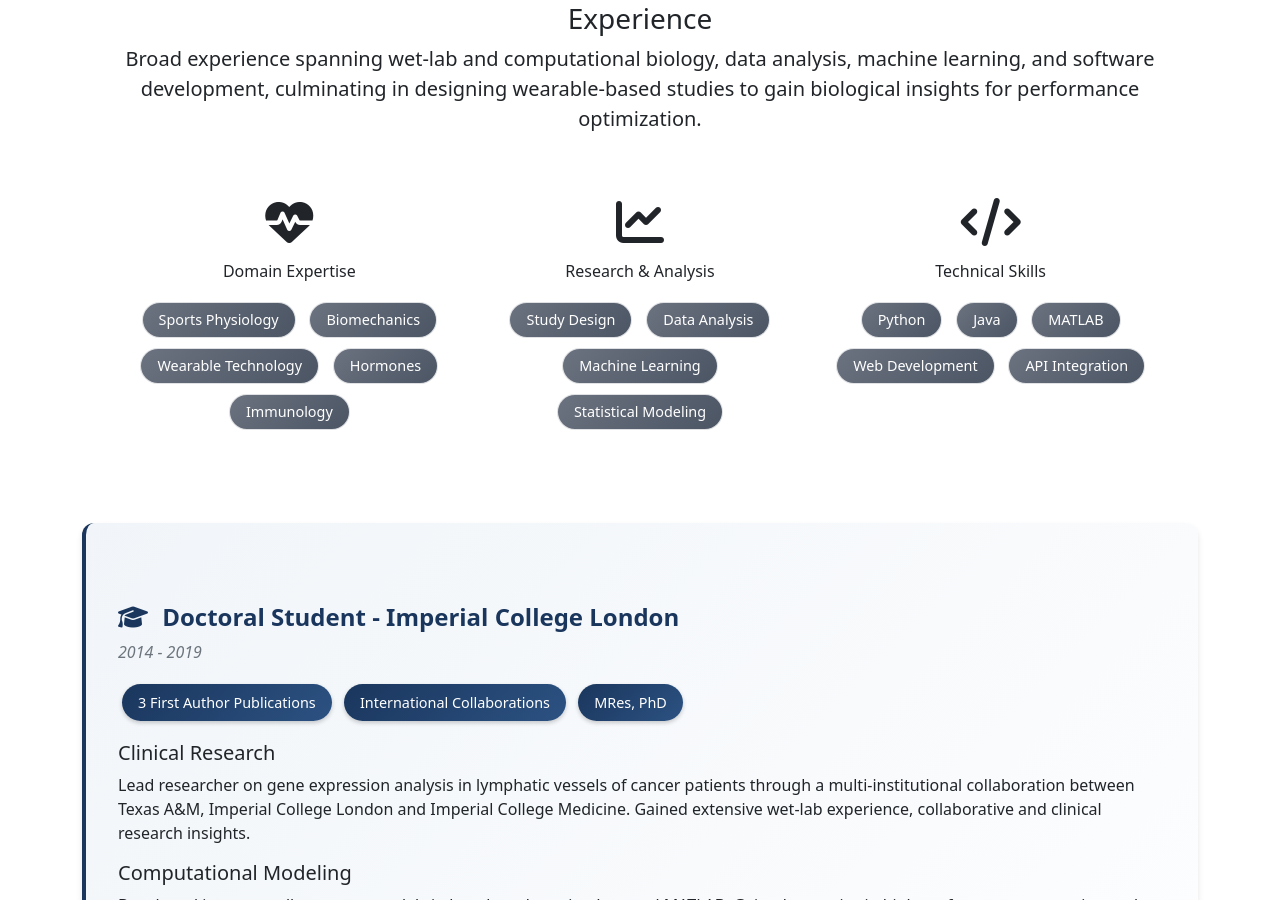
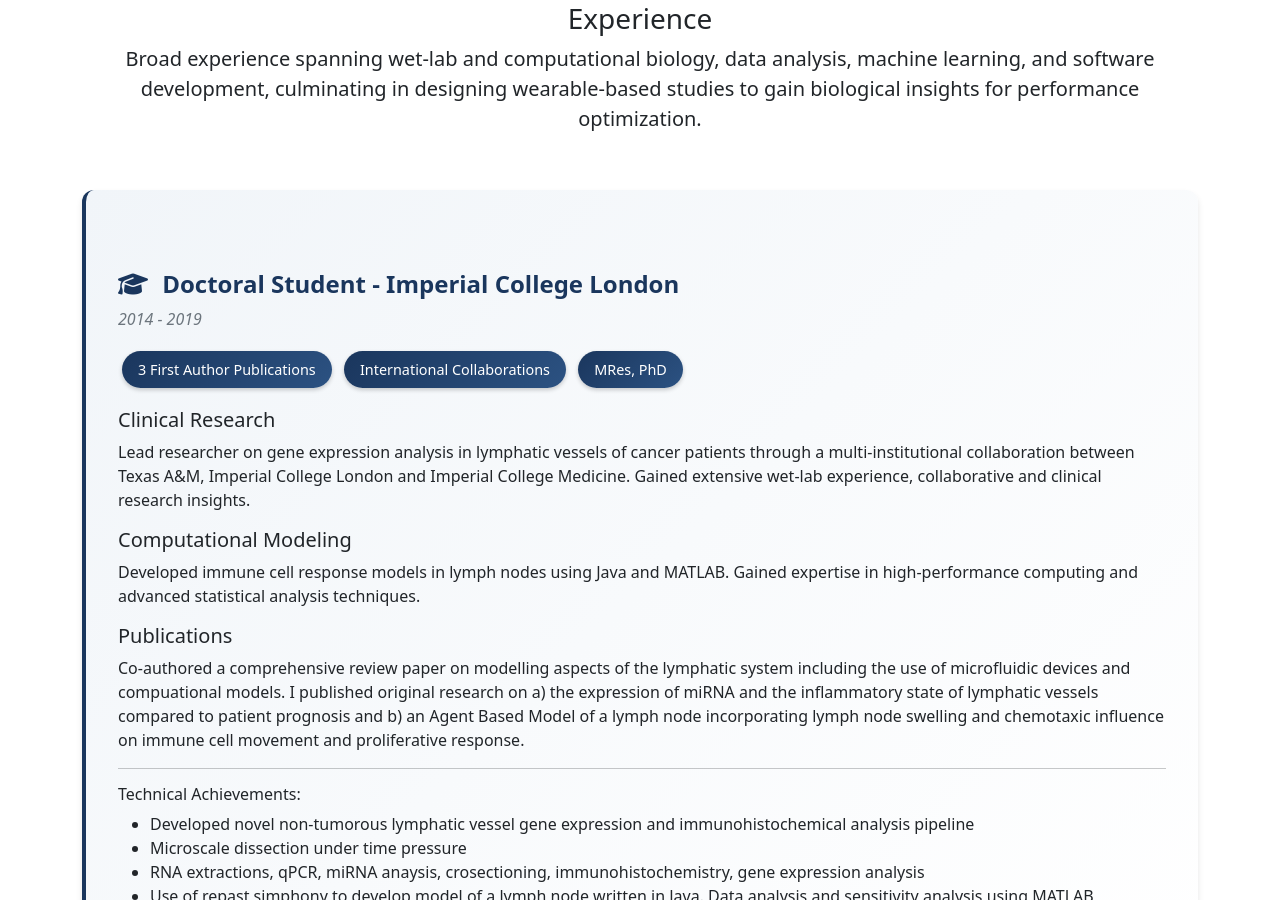
Before and after one commit to johnsara04/mysite_static, a Jekyll site: the page built from experience.html, in a window 1280 px wide and 900 px high, scrolled down 421 px. Built offline with Jekyll 4.4.1, drawn with Linux system fonts in a browser that asks for light colours; nearby versions of some CDN libraries.

Commit message:
Update experience.html

```diff
--- a/experience.html
+++ b/experience.html
@@ -13,51 +13,8 @@
         </div>
     </div>
 
-<!-- Enhanced Skills Summary -->
-<div class="skills-summary">
-   <!-- <h4 class="text-center mb-4">Core Competencies</h4>-->
-    <div class="row">
 
-<div class="col-md-4 text-center">
-            <i class="fas fa-heartbeat fa-3x mb-3"></i>
-            <h6>Domain Expertise</h6>
-            <div class="skill-tags">
-                <span class="skill-tag">Sports Physiology</span>
-                <span class="skill-tag">Biomechanics</span>
-                <span class="skill-tag">Wearable Technology</span>
-                <span class="skill-tag">Hormones</span>
-                   <span class="skill-tag">Immunology</span>
-            </div>
-        </div>
-
-        <div class="col-md-4 text-center">
-            <i class="fas fa-chart-line fa-3x mb-3"></i>
-            <h6>Research & Analysis</h6>
-            <div class="skill-tags">
-                <span class="skill-tag">Study Design</span>
-                <span class="skill-tag">Data Analysis</span>
-                <span class="skill-tag">Machine Learning</span>
-                <span class="skill-tag">Statistical Modeling</span>
-            </div>
-        </div>
-        <div class="col-md-4 text-center">
-            <i class="fas fa-code fa-3x mb-3"></i>
-            <h6>Technical Skills</h6>
-            <div class="skill-tags">
-                <span class="skill-tag">Python</span>
-                <span class="skill-tag">Java</span>
-                <span class="skill-tag">MATLAB</span>
-                <span class="skill-tag">Web Development</span>
-                <span class="skill-tag">API Integration</span>
-            </div>
-        </div>
-
-    </div>
-</div>
 </div> <!-- end of container-->
-
-
-
 
 
             <!-- Timeline Container -->
```
